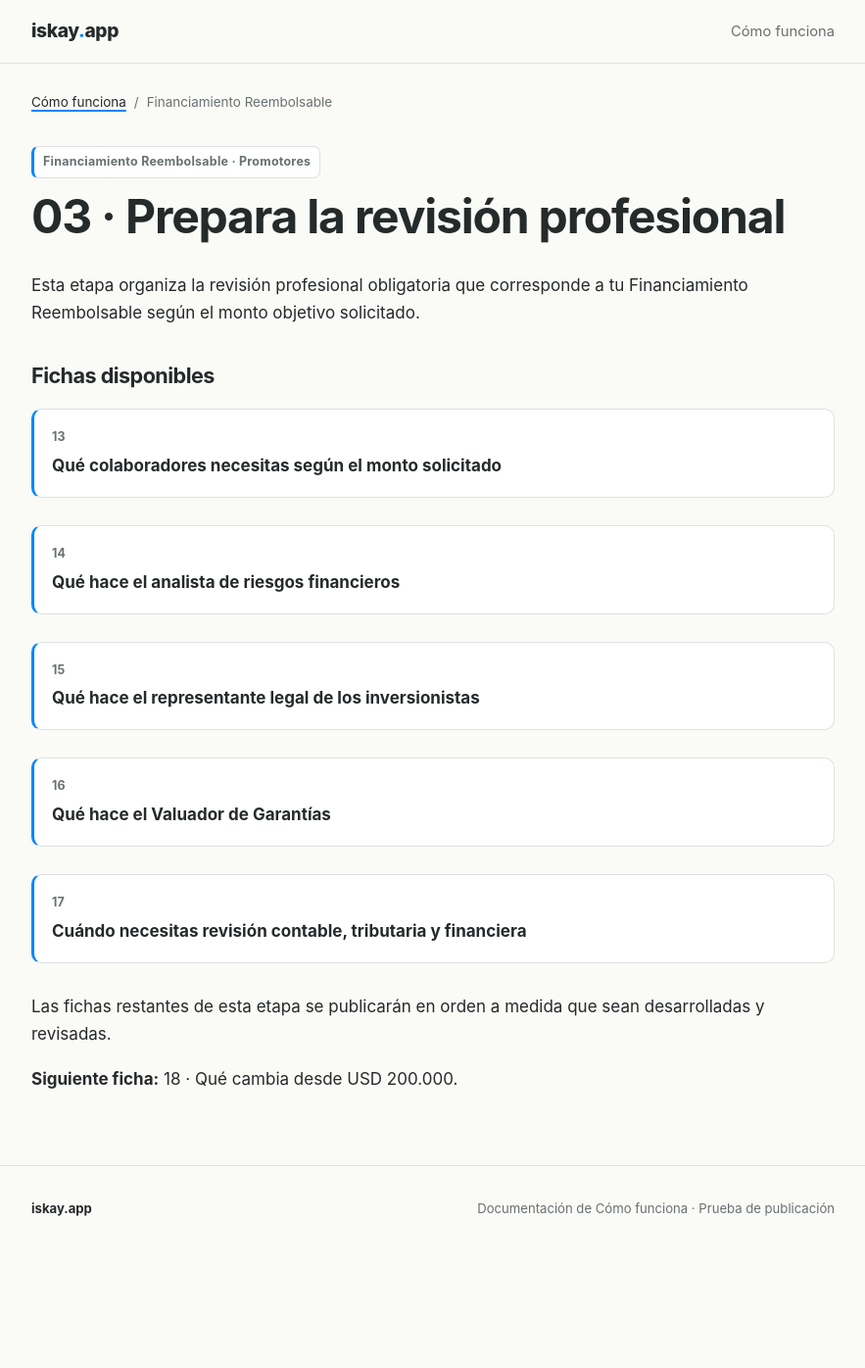
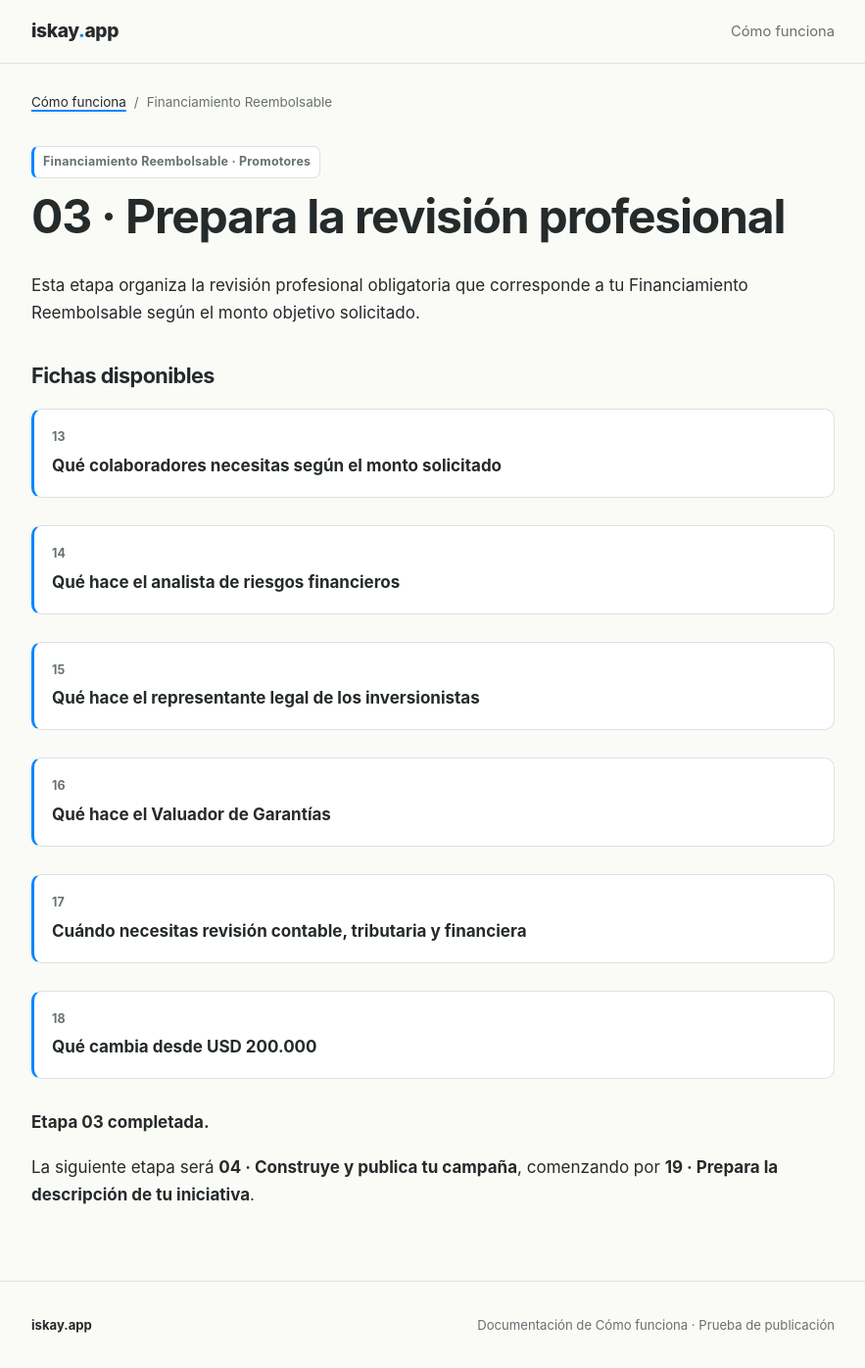
Before and after one commit to iskayApp/como-funciona, a Jekyll site: the page built from ideas/financiamiento-reembolsable/promotores/03-prepara-la-revision-profesional/index.md, in a window 1280 px wide and 1396 px high. Shown: the whole window at 98% size, without its empty margins (198-1081 px from the left). Built offline with Jekyll 4.4.1, drawn with Linux system fonts in a browser that asks for light colours.

Commit message:
docs: completar etapa 03 con ficha 18

```diff
--- a/ideas/financiamiento-reembolsable/promotores/03-prepara-la-revision-profesional/index.md
+++ b/ideas/financiamiento-reembolsable/promotores/03-prepara-la-revision-profesional/index.md
@@ -19,8 +19,9 @@ Esta etapa organiza la revisión profesional obligatoria que corresponde a tu Fi
   <li><a href="{{ '/financiamiento-reembolsable/promotores/prepara-la-revision-profesional/que-hace-el-representante-legal-de-los-inversionistas/' | relative_url }}"><span class="topic-number">15</span><strong>Qué hace el representante legal de los inversionistas</strong></a></li>
   <li><a href="{{ '/financiamiento-reembolsable/promotores/prepara-la-revision-profesional/que-hace-el-valuador-de-garantias/' | relative_url }}"><span class="topic-number">16</span><strong>Qué hace el Valuador de Garantías</strong></a></li>
   <li><a href="{{ '/financiamiento-reembolsable/promotores/prepara-la-revision-profesional/cuando-necesitas-revision-contable-tributaria-y-financiera/' | relative_url }}"><span class="topic-number">17</span><strong>Cuándo necesitas revisión contable, tributaria y financiera</strong></a></li>
+  <li><a href="{{ '/financiamiento-reembolsable/promotores/prepara-la-revision-profesional/que-cambia-desde-usd-200000/' | relative_url }}"><span class="topic-number">18</span><strong>Qué cambia desde USD 200.000</strong></a></li>
 </ul>
 
-Las fichas restantes de esta etapa se publicarán en orden a medida que sean desarrolladas y revisadas.
+**Etapa 03 completada.**
 
-**Siguiente ficha:** 18 · Qué cambia desde USD 200.000.
+La siguiente etapa será **04 · Construye y publica tu campaña**, comenzando por **19 · Prepara la descripción de tu iniciativa**.
```
